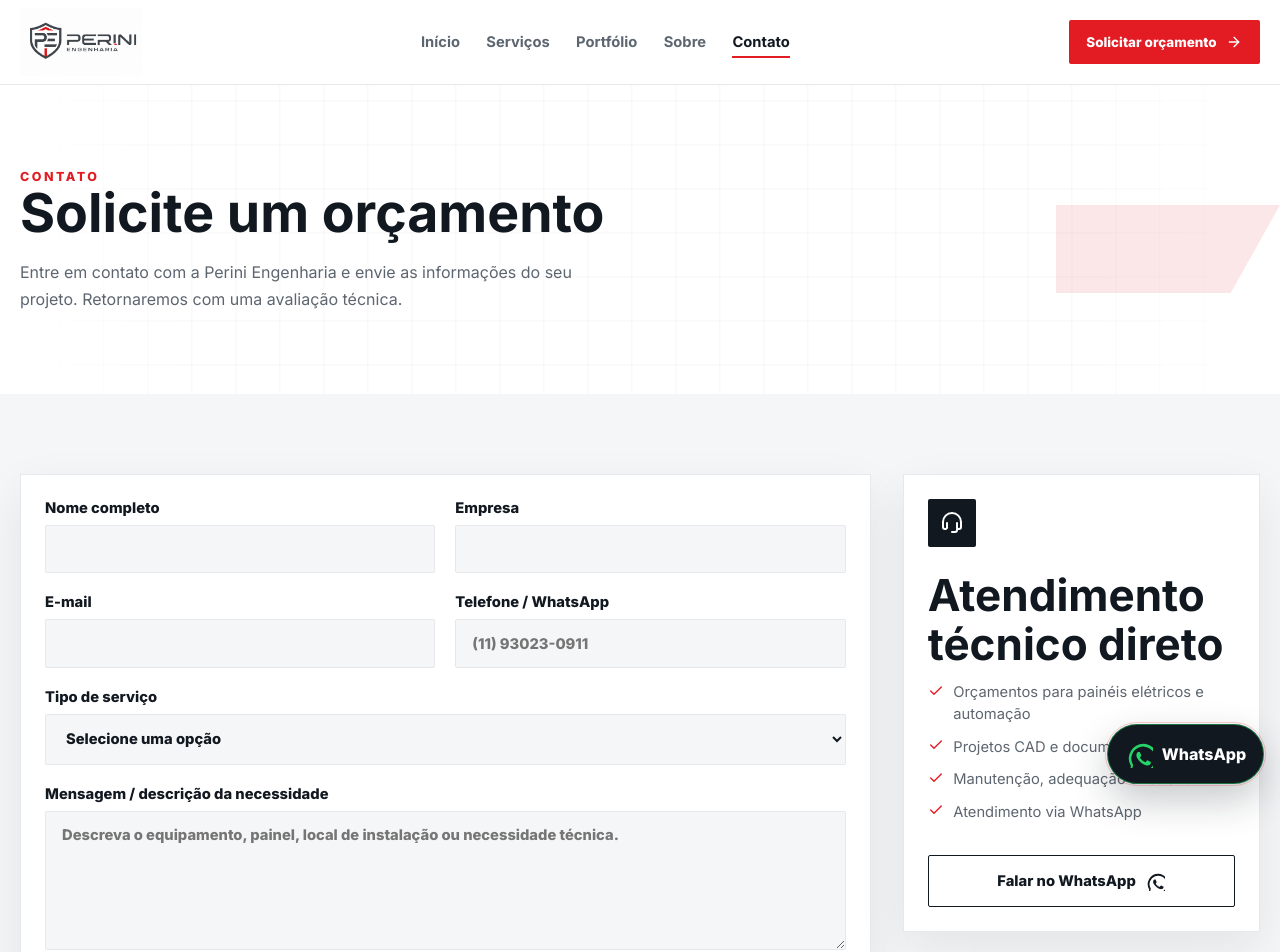
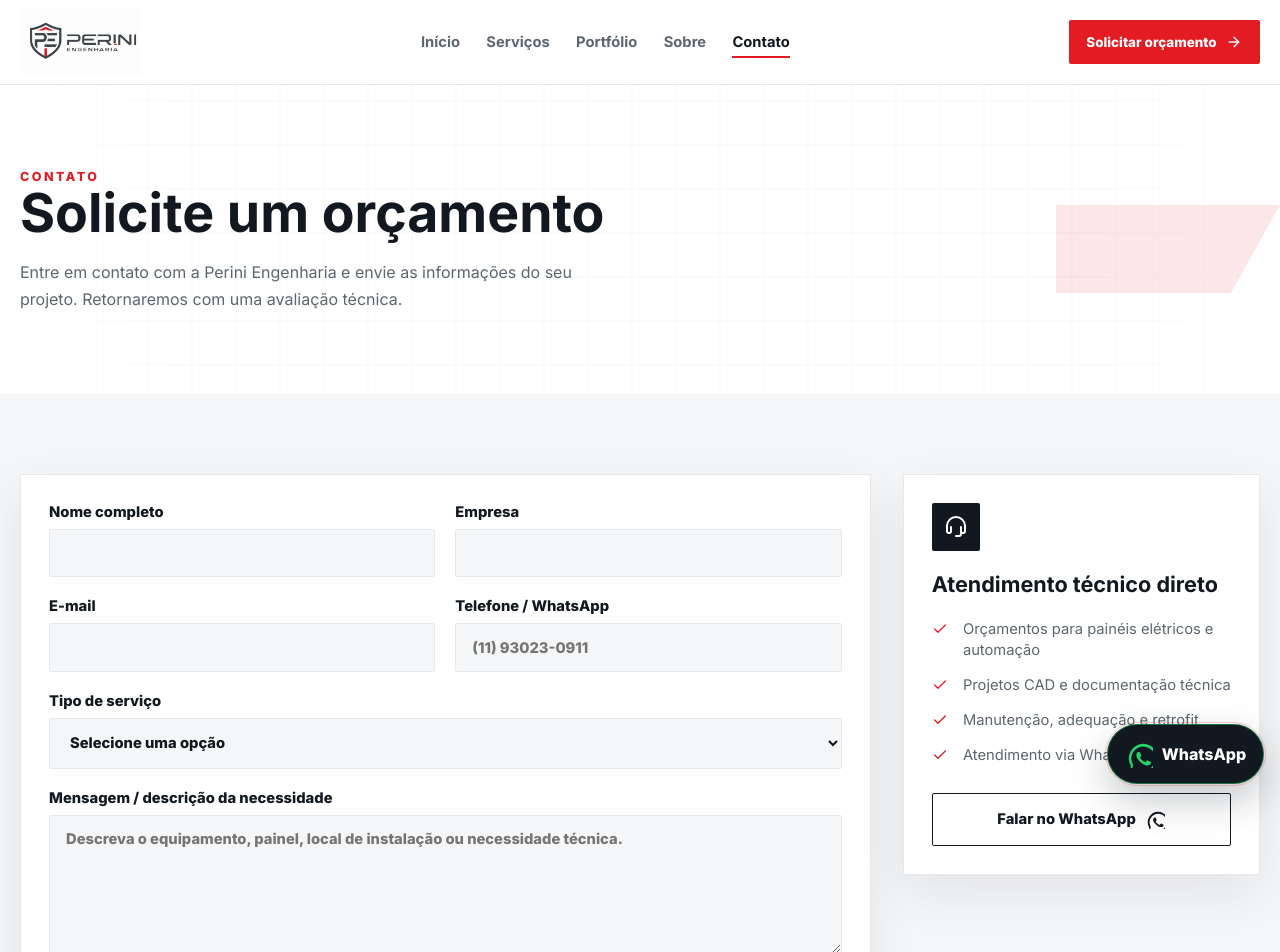
Before and after one commit to engeduardoguerreiro/PeriniEngenharia, a Next.js app: page /contato in a window 1280 px wide. Shown: the top 952 px of the page. Built offline with nearby package versions, Linux system fonts and the light colour scheme.

Commit message:
Fix contact sidebar layout

```diff
--- a/app/globals.css
+++ b/app/globals.css
@@ -1004,6 +1004,7 @@ textarea {
 .contact-grid {
   display: grid;
   gap: 2rem;
+  align-items: start;
 }
 
 .contact-form,
@@ -1011,7 +1012,13 @@ textarea {
   border: 1px solid var(--line);
   background: var(--white);
   box-shadow: var(--shadow);
-  padding: 1.5rem;
+  padding: 1.75rem;
+}
+
+.contact-aside {
+  display: flex;
+  flex-direction: column;
+  gap: 1.35rem;
 }
 
 .form-grid {
@@ -1083,11 +1090,43 @@ textarea {
 }
 
 .contact-aside h2 {
-  margin-top: 1.5rem;
+  margin: 0;
+  font-size: 1.35rem;
+  line-height: 1.15;
+  letter-spacing: 0;
+}
+
+.contact-aside ul {
+  display: grid;
+  gap: 0.85rem;
+  margin: 0;
+}
+
+.contact-aside li {
+  display: grid;
+  grid-template-columns: 1.25rem minmax(0, 1fr);
+  gap: 0.7rem;
+  align-items: start;
+  color: var(--muted);
+  font-size: 0.92rem;
+  line-height: 1.45;
+  overflow-wrap: normal;
+}
+
+.contact-aside li + li {
+  margin-top: 0;
+}
+
+.contact-aside li svg {
+  width: 1rem;
+  height: 1rem;
+  margin-top: 0.16rem;
+  color: var(--red);
+  flex: none;
 }
 
 .contact-aside .button {
-  margin-top: 2rem;
+  margin-top: 0.35rem;
 }
 
 .footer {
@@ -1264,7 +1303,7 @@ textarea {
   }
 
   .contact-grid {
-    grid-template-columns: 1fr 0.42fr;
+    grid-template-columns: minmax(0, 1fr) minmax(20rem, 0.42fr);
   }
 
   .footer-grid {
```
